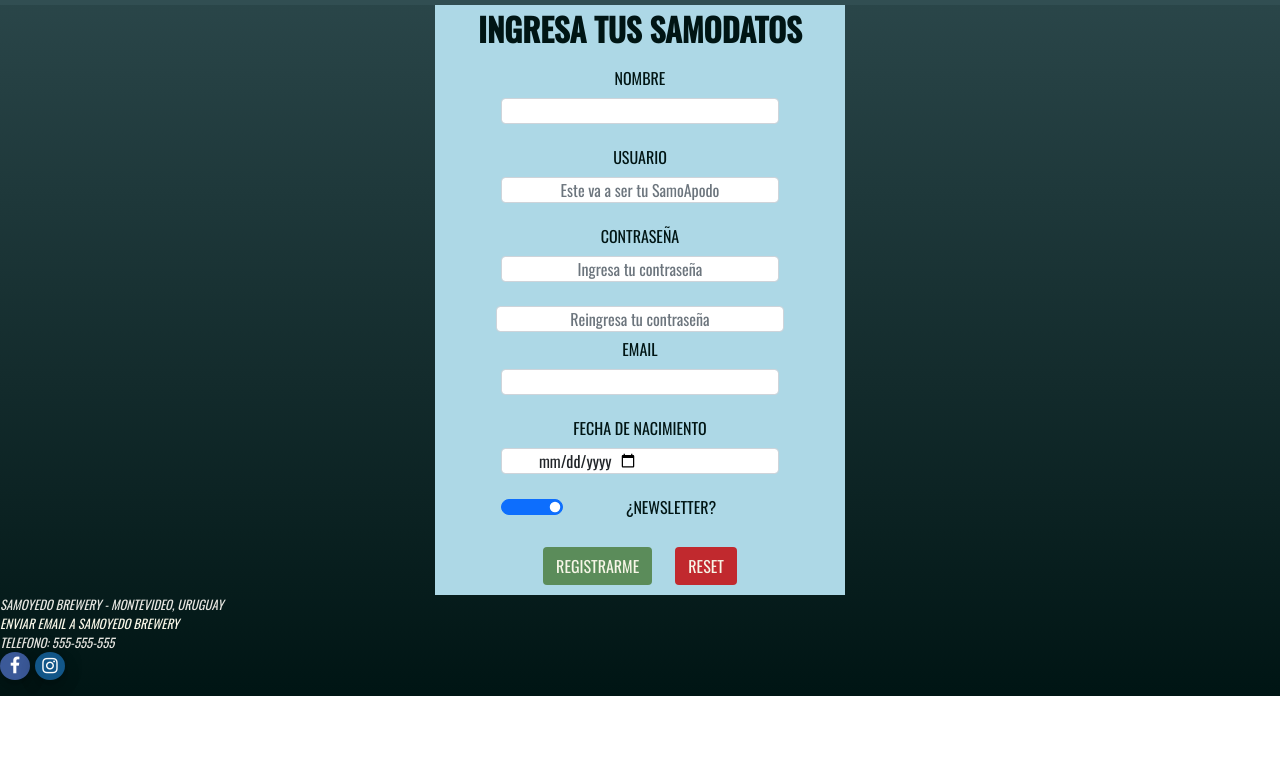
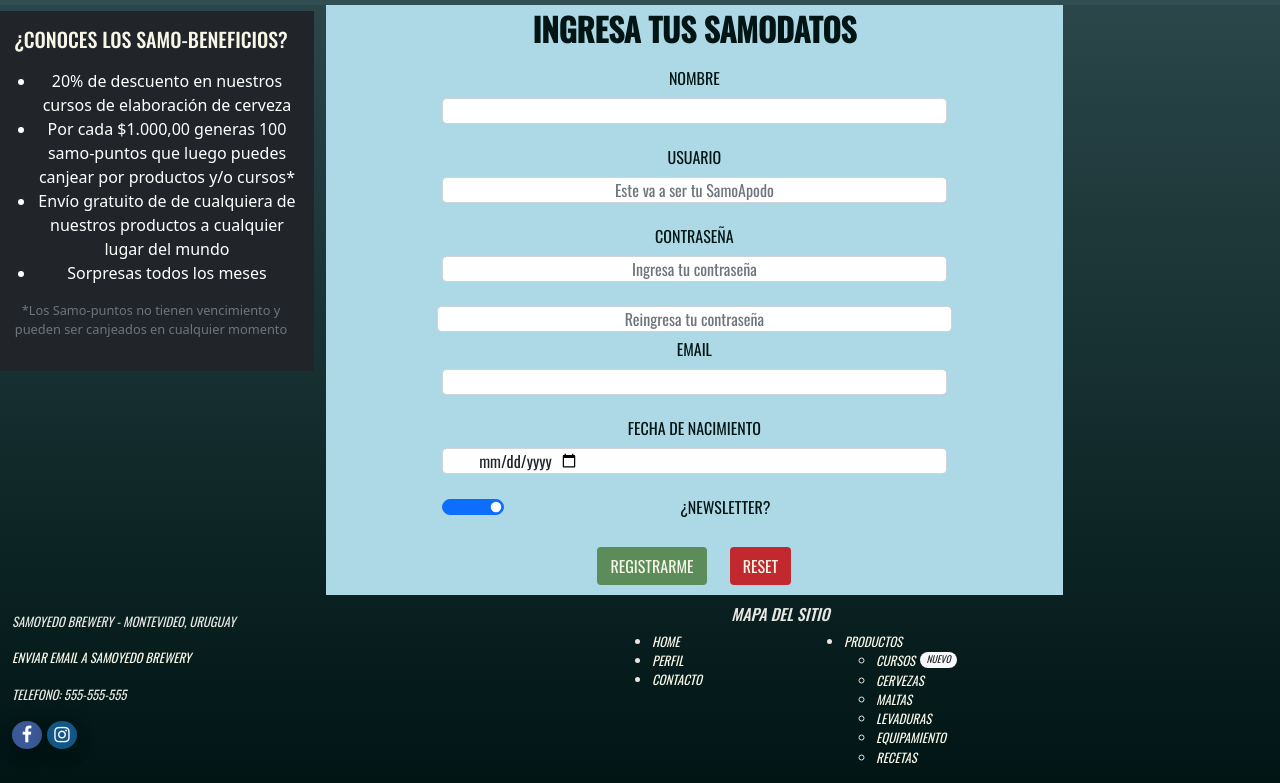
Before and after one commit to pcharliee/Samoyedo, a website: page sign_up.html in a window 1280 px wide. Shown: the part 117-900 px from the top of the page. Before the commit the page ends 813 px from the top, so only its background shows below. Drawn offline with nearby package versions, Linux system fonts and the light colour scheme; a web font is replaced by a local one.

Commit message:
Modificacion del archivo sign_up.html => Modal para conocer los samobeneficios, description, keywords y el footer

```diff
--- a/notas.txt
+++ b/notas.txt
@@ -8,3 +8,4 @@ to-do:
 [x] -- bucles y calculos en SASS (lo voy a hacer en _opsReutilizables.scss)
 [] -- arreglar el submenu de productos para que matchee con la seccion productos!
 [] -- deprecation warning para el @for de .card en _opsReutilizables.scss
+[] -- SEO (keywords, description y sitemaps en los html)
--- a/scss/_formulario.scss
+++ b/scss/_formulario.scss
@@ -73,3 +73,18 @@ legend {
 .formulario__bloque--altiancho{
   height: 350px;
 }
+
+.formulario__sidebar__beneficios__detalles{
+  p{
+    font-size: 0.8rem;
+  }
+}
+
+.formulario__sidebar__beneficios__detalles__lista{
+  margin-top: 10px;
+  font-size: 0.9 rem;
+}
+
+.modal{
+  z-index: 10000;
+}
--- a/scss/_mediaQueries.scss
+++ b/scss/_mediaQueries.scss
@@ -4,6 +4,8 @@
   #title{
     display: none;
   }
+
+
 
   .navbar__logo__samo-logo{
     width: 350px;
@@ -63,3 +65,9 @@
     top:116px;
   }
 }
+
+@media only screen and (min-width: 768px) {
+  .boton__modal {
+    display: none;
+  }
+}
--- a/scss/_opsReutilizables.scss
+++ b/scss/_opsReutilizables.scss
@@ -25,7 +25,8 @@ body {
 $coloresBtn: (
   fondo: $hover,
   fondo2: $alert,
-  fondo3: $confirm
+  fondo3: $confirm,
+  fondo4: $dark
 );
 
 @each $fondo, $color in $coloresBtn{
--- a/sign_up.html
+++ b/sign_up.html
@@ -3,14 +3,39 @@
 
 <head>
   <meta charset="UTF-8">
-  <title>Registro</title>
+  <title>Samoyedo - Registrarme</title>
   <meta name="viewport" content="width=device-width,initial-scale=1">
+  <meta name="description" content="Samoyedo Brewery, brindando alegrías desde 2019. ¡Hazte socio para acceder a los Samo-beneficios que tenemos para tí!">
+  <meta name="keywords" content="CERVEZA, ARTESANAL, CASERA, LEVADURAS, CURSOS, MALTAS, RECETAS, CANJEO, BENEFICIOS">
   <link href="https://fonts.googleapis.com/icon?family=Material+Icons"
   rel="stylesheet">
   <link href="https://cdn.jsdelivr.net/npm/bootstrap@5.0.0-beta3/dist/css/bootstrap.min.css" rel="stylesheet" integrity="sha384-eOJMYsd53ii+scO/bJGFsiCZc+5NDVN2yr8+0RDqr0Ql0h+rP48ckxlpbzKgwra6" crossorigin="anonymous">
   <link rel="stylesheet" href="css/estilos.css">
 </head>
 <body>
+  <div class="modal fade" id="staticBackdrop" data-bs-backdrop="static" data-bs-keyboard="false" tabindex="-1" aria-labelledby="staticBackdropLabel" aria-hidden="true">
+    <div class="modal-dialog modal-dialog-centered" role="document">
+      <div class="modal-content">
+        <div class="modal-header">
+          <h5 class="modal-title text-center" id="staticBackdropLabel">Samo-beneficios</h5>
+          <button type="button" class="btn-close" data-bs-dismiss="modal" aria-label="Close"></button>
+        </div>
+        <div class="modal-body">
+          <ul class= "formulario__sidebar__beneficios__detalles__lista">
+            <li>20% de descuento en nuestros cursos de elaboración de cerveza</li>
+            <li>Por cada $1.000,00 generas 100 samo-puntos que luego puedes canjear por productos y/o cursos*</li>
+            <li>Envío gratuito de de cualquiera de nuestros productos a cualquier lugar del mundo</li>
+            <li>Sorpresas todos los meses</li>
+          </ul>
+          <p class="text-muted">*Los Samo-puntos no tienen vencimiento y pueden ser canjeados en cualquier momento</p>
+        </div>
+        <div class="modal-footer">
+          <button type="button" class="btn btn-secondary" data-bs-dismiss="modal">Close</button>
+          <button type="button" class="btn btn-primary">Understood</button>
+        </div>
+      </div>
+    </div>
+  </div>
   <nav class="navbar navbar-expand-lg navbar-dark sticky-top">
     <div class="container-fluid">
       <a id='' class="navbar-brand" href="#">
@@ -63,12 +88,28 @@
   </nav>
   <div class="contianer-fluid">
     <div class="row">
-      <div class="col-md-4"></div>
-      <section class="col-md-4">
+      <div class="col-md-4 col-lg-3 p-0">
+        <section class="formulario__sidebar__beneficios d-flex flex-column p-3 text-white bg-dark stickyness mb-1" style="width: auto;" id='perfil-menu'>
+          <h6 class="fs-5 txt-white text-center">¿Conoces los Samo-beneficios?</h6>
+          <div class= "formulario__sidebar__beneficios__detalles flex-column mb-auto">
+            <ul class= "formulario__sidebar__beneficios__detalles__lista">
+              <li>20% de descuento en nuestros cursos de elaboración de cerveza</li>
+              <li>Por cada $1.000,00 generas 100 samo-puntos que luego puedes canjear por productos y/o cursos*</li>
+              <li>Envío gratuito de de cualquiera de nuestros productos a cualquier lugar del mundo</li>
+              <li>Sorpresas todos los meses</li>
+            </ul>
+            <p class="text-muted">*Los Samo-puntos no tienen vencimiento y pueden ser canjeados en cualquier momento</p>
+          </div>
+        </section>
+      </div>
+      <section class="col-md-7 col-lg-7">
         <div class="formulario textForm">
           <form action="">
             <fieldset class='formulario__bloque formulario__bloque--altura'>
               <legend>Ingresa tus Samodatos</legend>
+                <button type="button" class="btn btn--fondo4 boton__modal" data-bs-toggle="modal" data-bs-target="#staticBackdrop">
+                  ¿Conoces los Samo-beneficios?
+                </button>
               <div class="userInfo">
                 <div class="mb-3">
                   <label class='form-label' for="nombre">Nombre</label>
@@ -111,6 +152,9 @@
     </div>
   </div>
   <footer>
+    <div class="container-fluid">
+      <div class="row">
+        <div class='footer__informacion__contacto col-6'>
           <p>Samoyedo Brewery - Montevideo, Uruguay</p>
           <a href="mailto:samoyedo@gmail.com">Enviar email a Samoyedo Brewery</a>
           <p>telefono: 555-555-555</p>
@@ -120,6 +164,40 @@
               <li><a href="https://www.instagram.com/samoyedobeer/" class="fa fa-instagram" target="_blank"></a></li>
             </ul>
           </div>
+        </div>
+        <div class="footer__informacion__sitemap col-6">
+          <h6 class='col-md-5 col-sm-6 text-center'>Mapa del sitio</h6>
+          <div class="row">
+            <ul class='col-md-3'>
+              <li class="">
+                <a class="" aria-current="page" href="index.html">Home</a>
+              </li>
+              <li class="">
+                <a class=" active" href="#">Perfil</a>
+              </li>
+              <li class="">
+                <a class="" href="contacto.html">Contacto</a>
+              </li>
+            </ul>
+            <div class='col-md-4'>
+              <ul>
+                <li class="">
+                  <a class="" href="productos.html">Productos</a>
+                  <ul class="">
+                    <li><a href="cursos.html">Cursos<span class="badge rounded-pill bg-light text-dark">Nuevo</span></a></li>
+                    <li><a href="productos.html#cervezas">Cervezas</a></li>
+                    <li><a href="productos.html#maltas">Maltas</a></li>
+                    <li><a href="productos.html#levaduras">Levaduras</a></li>
+                    <li><a href="productos.html#equipamiento">Equipamiento</a></li>
+                    <li><a href="productos.html#recetas">Recetas</a></li>
+                  </ul>
+                </li>
+              </ul>
+            </div>
+          </div>
+        </div>
+      </div>
+    </div>
   </footer>
   <script src="https://cdn.jsdelivr.net/npm/bootstrap@5.0.0-beta3/dist/js/bootstrap.bundle.min.js" integrity="sha384-JEW9xMcG8R+pH31jmWH6WWP0WintQrMb4s7ZOdauHnUtxwoG2vI5DkLtS3qm9Ekf" crossorigin="anonymous"></script>
 </body>
```
Also changed, not shown: css/estilos.css. Lines whose indentation alone changed are shown as unchanged.
